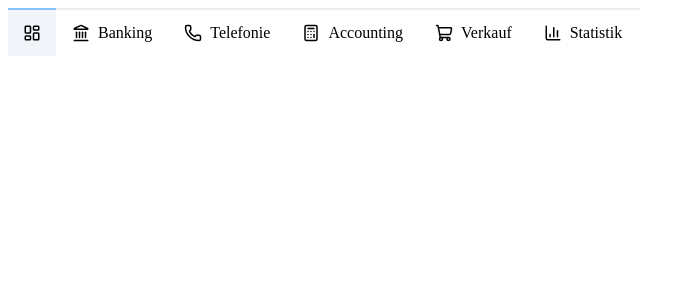
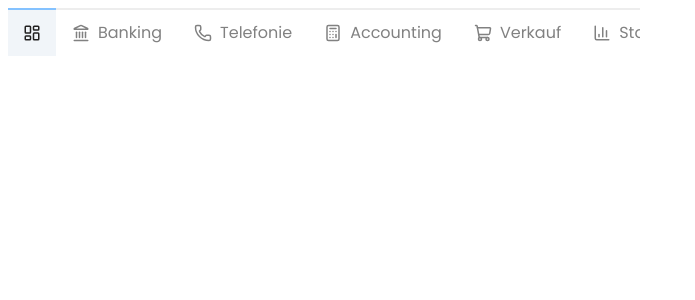
Before and after one commit to Qunitee/test-day-1, a Next.js app: page / in a window 1280 px wide. Shown: the top 300 px of the page, without its empty margins (0-695 px from the left). Built offline with nearby package versions, Linux system fonts and the light colour scheme.

Commit message:
changed font and fixed styles

```diff
--- a/app/globals.css
+++ b/app/globals.css
@@ -11,7 +11,7 @@ body {
 
 @theme inline {
     --font-heading: var(--font-sans);
-    --font-sans: var(--font-sans);
+    --font-sans: var(--font-poppins);
     --color-sidebar-ring: var(--sidebar-ring);
     --color-sidebar-border: var(--sidebar-border);
     --color-sidebar-accent-foreground: var(--sidebar-accent-foreground);
@@ -53,6 +53,7 @@ body {
 }
 
 :root {
+    --font-poppins: 'Poppins', ui-sans-serif, system-ui, sans-serif;
     --background: oklch(1 0 0);
     --foreground: oklch(0.145 0 0);
     --card: oklch(1 0 0);
@@ -125,9 +126,11 @@ body {
     * {
         @apply border-border outline-ring/50;
     }
+
     body {
         @apply bg-background text-foreground;
     }
+
     html {
         @apply font-sans;
     }
--- a/app/layout.tsx
+++ b/app/layout.tsx
@@ -1,16 +1,12 @@
 import type { Metadata } from 'next';
-import { Geist, Geist_Mono } from 'next/font/google';
+import { Poppins } from 'next/font/google';
 import './globals.css';
 import { TooltipProvider } from '@/src/ui/ui-tooltip/tooltip';
 
-const geistSans = Geist({
-  variable: '--font-geist-sans',
+const poppins = Poppins({
   subsets: ['latin'],
-});
-
-const geistMono = Geist_Mono({
-  variable: '--font-geist-mono',
-  subsets: ['latin'],
+  weight: ['400', '500', '600', '700'],
+  variable: '--font-poppins',
 });
 
 export const metadata: Metadata = {
@@ -24,10 +20,7 @@ export default function RootLayout({
   children: React.ReactNode;
 }>) {
   return (
-    <html
-      lang="en"
-      className={`${geistSans.variable} ${geistMono.variable} h-full antialiased`}
-    >
+    <html lang="en" className={`${poppins.variable} h-full antialiased`}>
       <body className="min-h-full flex flex-col">
         <TooltipProvider>{children}</TooltipProvider>
       </body>
--- a/app/page.tsx
+++ b/app/page.tsx
@@ -1,8 +1,8 @@
 'use client';
-import { UiTabItem } from '@/src/ui/ui-tab/ui-tab-item/ui-tab-item';
-import { useState } from 'react';
-import { UiTabBar } from '@/src/ui/ui-tab/ui-tab-bar/ui-tab-bar';
-import { TabsData } from '@/app/entities/tab-bar/tabs-array';
+import {UiTabItem} from '@/src/ui/ui-tab/ui-tab-item/ui-tab-item';
+import {useState} from 'react';
+import {UiTabBar} from '@/src/ui/ui-tab/ui-tab-bar/ui-tab-bar';
+import {TabsData} from '@/app/entities/tab-bar/tabs-array';
 
 export default function Home() {
   const [tabs, setTabs] = useState(TabsData);
@@ -31,7 +31,6 @@ export default function Home() {
             icon={tab.icon}
             isPinned={tab.isPinned}
             isActive={tab.isActive}
-            url={tab.url}
             onClick={() => {
               handleTabClick(tab.id!);
             }}
--- a/src/ui/ui-tab/ui-tab-item/ui-tab-item.css
+++ b/src/ui/ui-tab/ui-tab-item/ui-tab-item.css
@@ -2,6 +2,7 @@
     border-top: 2px solid #ededed;
     background: white;
     box-sizing: border-box;
+    color: #818181;
 }
 
 .tab-item svg {
@@ -12,13 +13,15 @@
 
 .tab-item:hover {
     cursor: pointer;
+    color: #222121;
+    border-top: 2px solid gray;
     background-color: #F1F5F9;
-    border-top: 2px solid gray;
 }
 
 .tab-active {
     background-color: #F1F5F9;
     border-top: 2px solid #84c2ff;
+    color: #222121;
 }
 
 .tab-active:hover {
```
Lines whose indentation alone changed are shown as unchanged.
